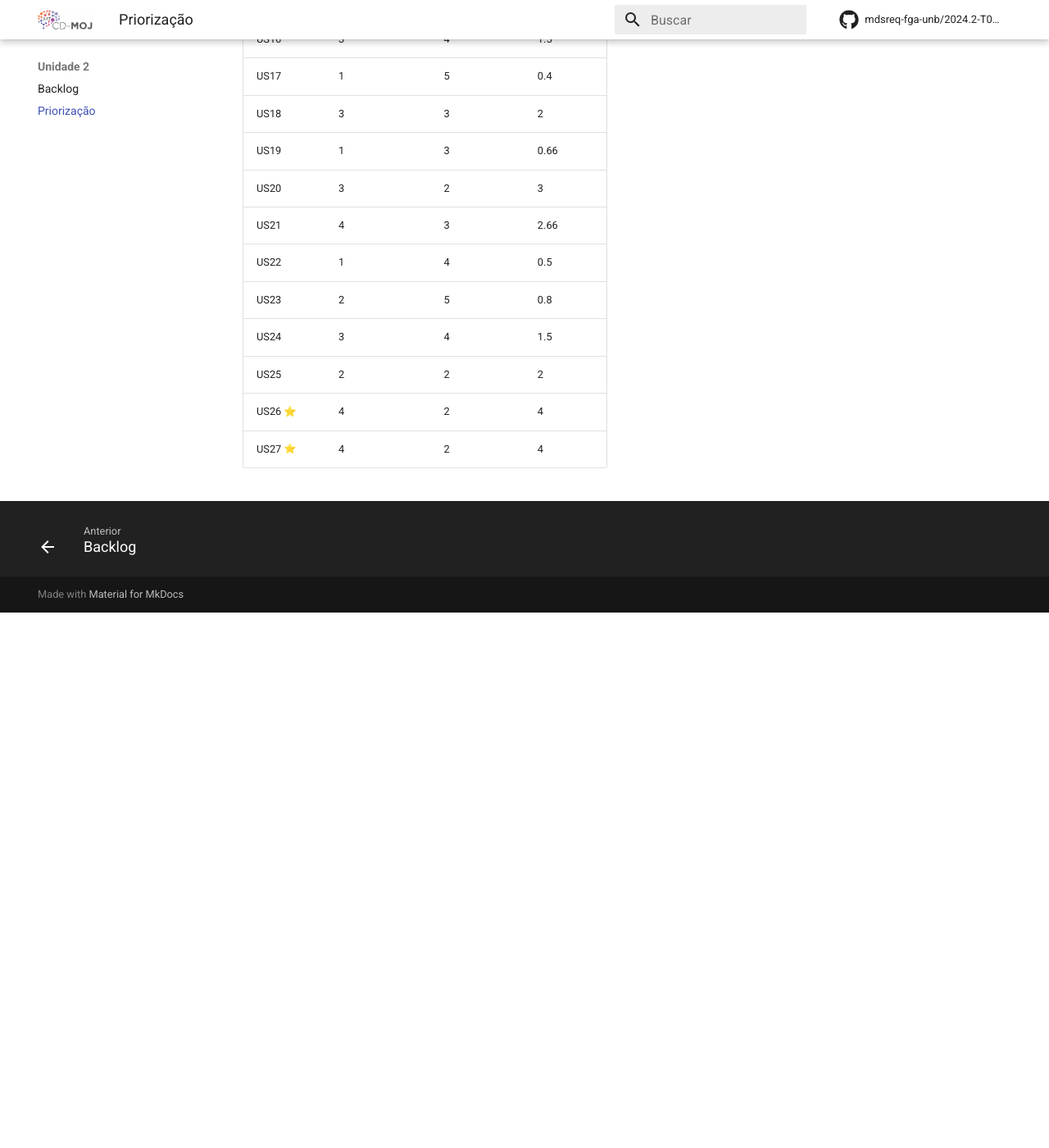
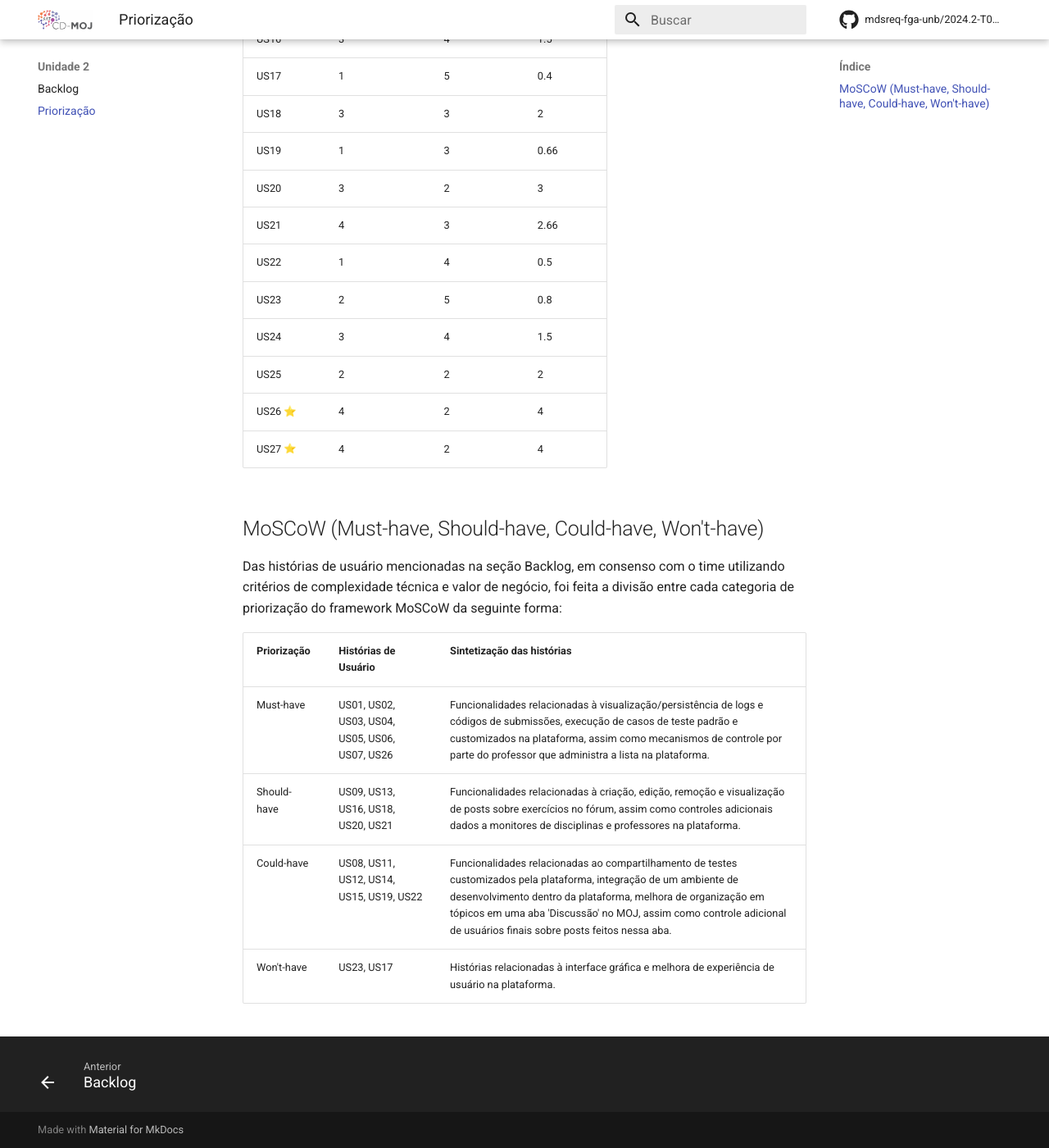
Before and after one commit to mdsreq-fga-unb/2024.2-T01-CD-MOJ, an MkDocs documentation site: the page built from docs/us/priorizacao.md, in a window 1280 px wide and 1400 px high, scrolled down 1097 px. Shown: the whole window at 82% size. Built offline with MkDocs 1.6.1 and Material for MkDocs 9.7.7, drawn with Linux system fonts in a browser that asks for light colours; emoji names are drawn with the system emoji font; comment, search, counter and statistics services are not loaded; before the commit the page ends 1844 px from its top, so only the background shows below that.

Commit message:
adiciona framework MoSCoW

```diff
--- a/docs/us/priorizacao.md
+++ b/docs/us/priorizacao.md
@@ -33,3 +33,14 @@ A pontuação atribuída a cada **US** pela equipe em conjunto pode ser visualiz
 | US25        | 2                | 2            | 2     |
 | US26 :star: | 4                | 2            | 4     |
 | US27 :star: | 4                | 2            | 4     |
+
+## MoSCoW (Must-have, Should-have, Could-have, Won't-have)
+
+Das histórias de usuário mencionadas na seção Backlog, em consenso com o time utilizando critérios de complexidade técnica e valor de negócio, foi feita a divisão entre cada categoria de priorização do framework MoSCoW da seguinte forma:
+
+| Priorização | Histórias de Usuário | Sintetização das histórias |
+| ----------- | ---------------- | ---- |
+| Must-have   | US01, US02, US03, US04, US05, US06, US07, US26 | Funcionalidades relacionadas à visualização/persistência de logs e códigos de submissões, execução de casos de teste padrão e customizados na plataforma, assim como mecanismos de controle por parte do professor que administra a lista na plataforma. |
+| Should-have | US09, US13, US16, US18, US20, US21 | Funcionalidades relacionadas à criação, edição, remoção e visualização de posts sobre exercícios no fórum, assim como controles adicionais dados a monitores de disciplinas e professores na plataforma. |
+| Could-have  | US08, US11, US12, US14, US15, US19, US22 | Funcionalidades relacionadas ao compartilhamento de testes customizados pela plataforma, integração de um ambiente de desenvolvimento dentro da plataforma, melhora de organização em tópicos em uma aba 'Discussão' no MOJ, assim como controle adicional de usuários finais sobre posts feitos nessa aba. |
+| Won't-have  | US23, US17 | Histórias relacionadas à interface gráfica e melhora de experiência de usuário na plataforma. |
```
